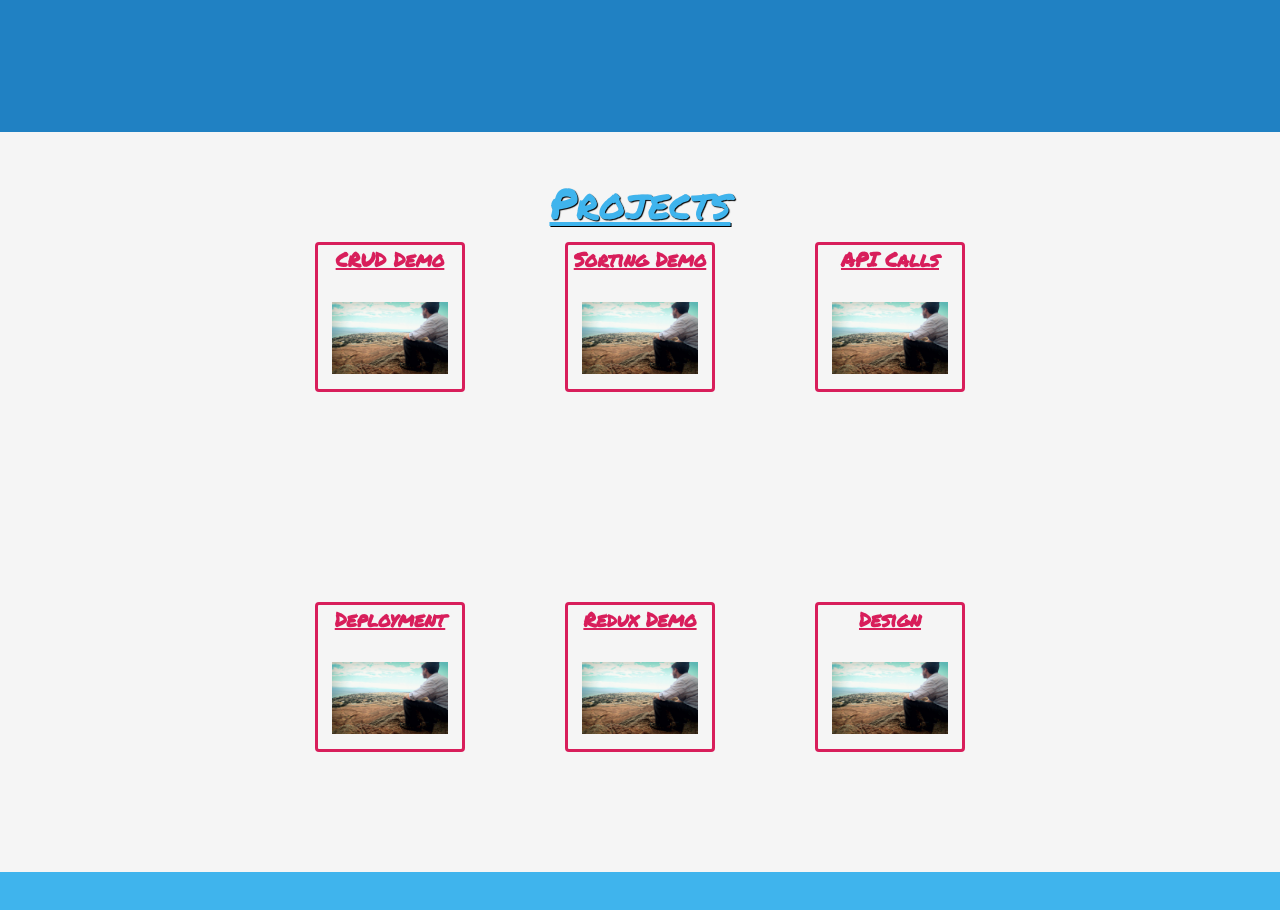
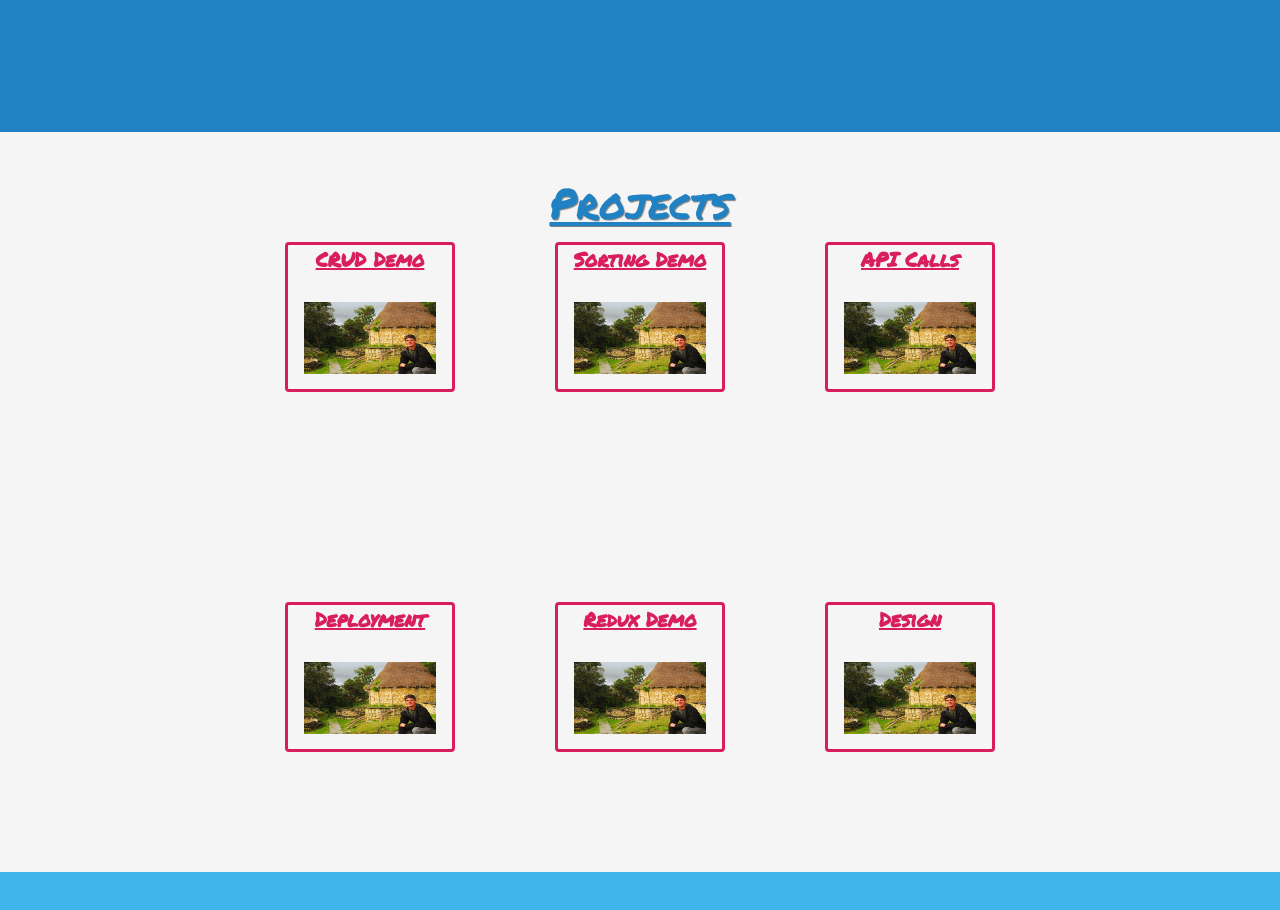
Before and after one commit to sinninga/first-portfolio, a React app: page / in a window 1280 px wide. Shown: the part 1460-2370 px from the top of the page. Built offline with nearby package versions, Linux system fonts and the light colour scheme.

Commit message:
links working

```diff
--- a/assets/stylesheets/application.scss
+++ b/assets/stylesheets/application.scss
@@ -127,12 +127,12 @@ body {
 
 .projects-title {
   background-color: whitesmoke;
-  color: #3FB4ED;
+  color: #2081C3;
   text-align: center;
   font-size: 3em;
   text-decoration: underline;
   font-family: 'Permanent Marker', cursive;
-  text-shadow: 1px 1px 1px black;
+  text-shadow: 1px 1px 1px grey;
   padding-top: 40px;
 }
 
@@ -154,12 +154,18 @@ body {
   color: black;
   font-size: 2rem;
   height: 15rem;
-  width: 15rem;
+  width: 17rem;
   margin: 5rem;
   margin-bottom: 20vh;
   border-radius: 4px;
   // box-shadow: 4px 4px 4px rgba(0, 0, 0, 0.4);
   max-height: 100vh;
+}
+
+.project-card:hover {
+  background-color: #2081C3;
+  color: whitesmoke;
+  border-color: red;
 }
 
 .projects {
--- a/src/components/projects.jsx
+++ b/src/components/projects.jsx
@@ -10,34 +10,34 @@ class Projects extends Component {
             <a href="#" className="project-card">
               <strong className='project-title'>CRUD Demo</strong>
               <br/>
-              <img className="image" src="/assets/sinai.jpg" alt=""/>
+              <img className="image" src="/assets/kuelap.jpg" alt=""/>
             </a>
             <a href="#" className="project-card">
               <strong className='project-title'>Sorting Demo</strong>
               <br/>
-              <img className="image" src="/assets/sinai.jpg" alt=""/>
+              <img className="image" src="/assets/kuelap.jpg" alt=""/>
             </a>
             <a href="#" className="project-card">
               <strong className='project-title'>API Calls</strong>
               <br/>
-              <img className="image" src="/assets/sinai.jpg" alt=""/>
+              <img className="image" src="/assets/kuelap.jpg" alt=""/>
             </a>
           </div>
           <div className="row-two-cards">
             <a href="#" className="project-card">
               <strong className='project-title'>Deployment</strong>
               <br/>
-              <img className="image" src="/assets/sinai.jpg" alt=""/>
+              <img className="image" src="/assets/kuelap.jpg" alt=""/>
             </a>
             <a href="#" className="project-card">
               <strong className='project-title'>Redux Demo</strong>
               <br/>
-              <img className="image" src="/assets/sinai.jpg" alt=""/>
+              <img className="image" src="/assets/kuelap.jpg" alt=""/>
             </a>
-            <a href="#" className="project-card">
+            <a href="https://www.w3schools.com/cssref/sel_hover.asp" className="project-card">
               <strong className='project-title'>Design</strong>
               <br/>
-              <img className="image" src="/assets/sinai.jpg" alt=""/>
+              <img className="image" src="/assets/kuelap.jpg" alt=""/>
             </a>
           </div>
         </div>
```
